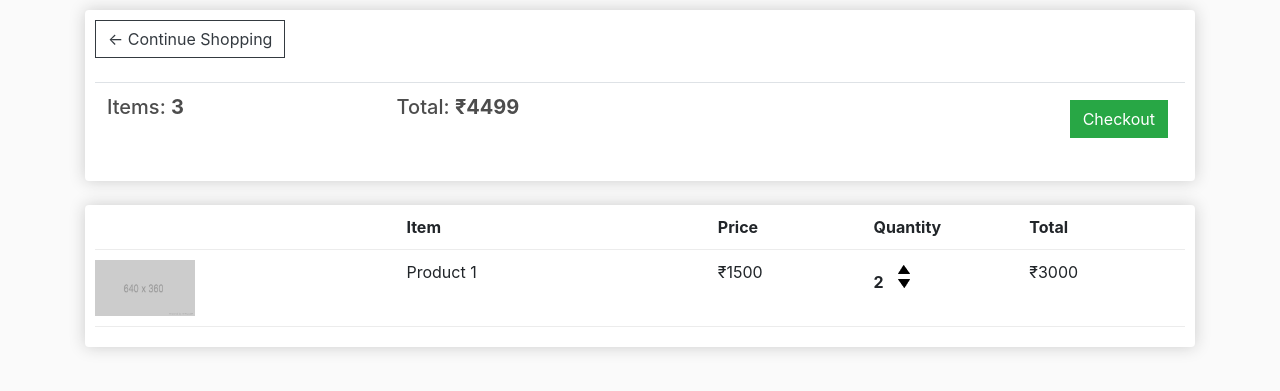
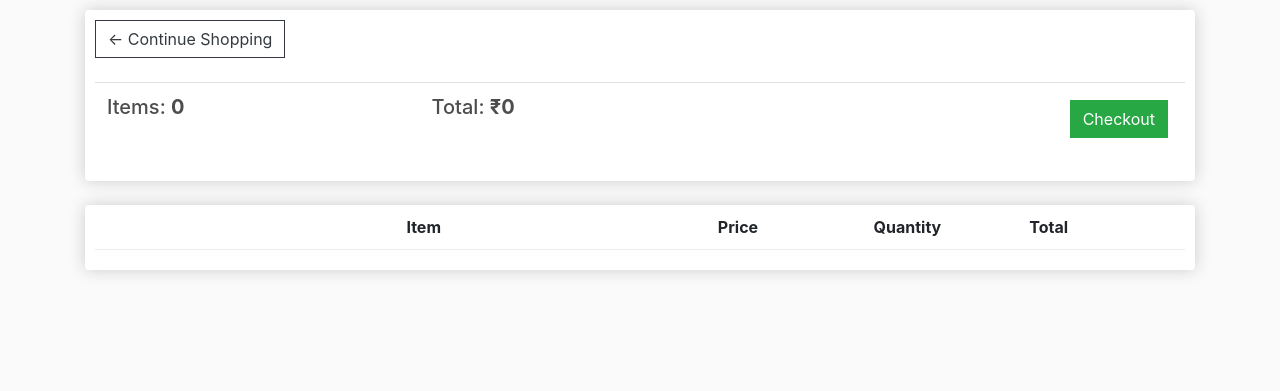
Before and after one commit to Muskan0/ecommerce_project, a Django app: page /cart/ in a window 1280 px wide. Shown: the part 57-448 px from the top of the page. Run offline with Django 3.2, Linux system fonts and the light colour scheme; lists and menus that the app fills with data are empty; some libraries are stand-ins or nearby versions.

Commit message:
Render Cart data and Checkout Order Summary

```diff
--- a/store/templates/store/cart.html
+++ b/store/templates/store/cart.html
@@ -9,8 +9,8 @@
                 <br>
                 <table class="table">
                     <tr>
-                        <th><h5>Items: <strong>3</strong></h5></th>
-                        <th><h5>Total: <strong>₹4499</strong></h5></th>
+                        <th><h5>Items: <strong>{{ order.get_cart_items }}</strong></h5></th>
+                        <th><h5>Total: <strong>₹{{ order.get_cart_total |floatformat:0 }}</strong></h5></th>
                         <th>
                             <a style="float:right; margin: 5px" class="btn btn-success" href="{% url 'checkout' %}">Checkout</a>
                         </th>
@@ -26,20 +26,22 @@
                     <div style="flex:1"><strong>Quantity</strong></div>
                     <div style="flex:1"><strong>Total</strong></div>
                 </div>
+                {% for item in items %}
                     <div class="cart-row">
 
-                    <div style="flex:2"><img class="row-image" src="{% static 'images/placeholder.png' %}"></div>
-                    <div style="flex:2"><p>Product 1</p></div>
-                    <div style="flex:1"><p>₹1500</p></div>
+                        <div style="flex:2"><img class="row-image" src="{{ item.product.imageURL }}"></div>
+                        <div style="flex:2"><p>{{ item.product.name }}</p></div>
+                        <div style="flex:1"><p>₹{{ item.product.price | floatformat:0 }}</p></div>
                         <div style="flex:1">
-                        <p class="quantity">2</p>
+                            <p class="quantity">{{ item.quantity }}</p>
                             <div class="quantity">
                                 <img class="chg-quantity" src="{% static 'images/arrow-up.png' %}">
                                 <img class="chg-quantity" src="{% static 'images/arrow-down.png' %}">
                             </div>
                         </div>
-                    <div style="flex:1">₹3000</div>
+                        <div style="flex:1">₹{{ item.get_total | floatformat:0 }}</div>
                     </div>
+                {% endfor %}
             </div>
         </div>
     </div>
--- a/store/views.py
+++ b/store/views.py
@@ -11,10 +11,24 @@ def store(request):
 
 
 def cart(request):
-    context = {}
+    if request.user.is_authenticated:
+        customer = request.user.customer
+        order, created = Order.objects.get_or_create(customer=customer, complete=False)
+        items = order.orderitem_set.all()
+    else:
+        items = []
+        order = {'get_cart_total': 0, 'get_cart_items': 0}
+    context = {'items': items, 'order': order}
     return render(request, 'store/cart.html', context)
 
 
 def checkout(request):
-    context = {}
+    if request.user.is_authenticated:
+        customer = request.user.customer
+        order, created = Order.objects.get_or_create(customer=customer, complete=False)
+        items = order.orderitem_set.all()
+    else:
+        items = []
+        order = {'get_cart_total': 0, 'get_cart_items': 0}
+    context = {'items': items, 'order': order}
     return render(request, 'store/checkout.html', context)
```
Also changed, not shown: store/models.py (+17 -0 lines), store/templates/store/checkout.html (+11 -9 lines), db.sqlite3. Lines whose indentation alone changed are shown as unchanged.
